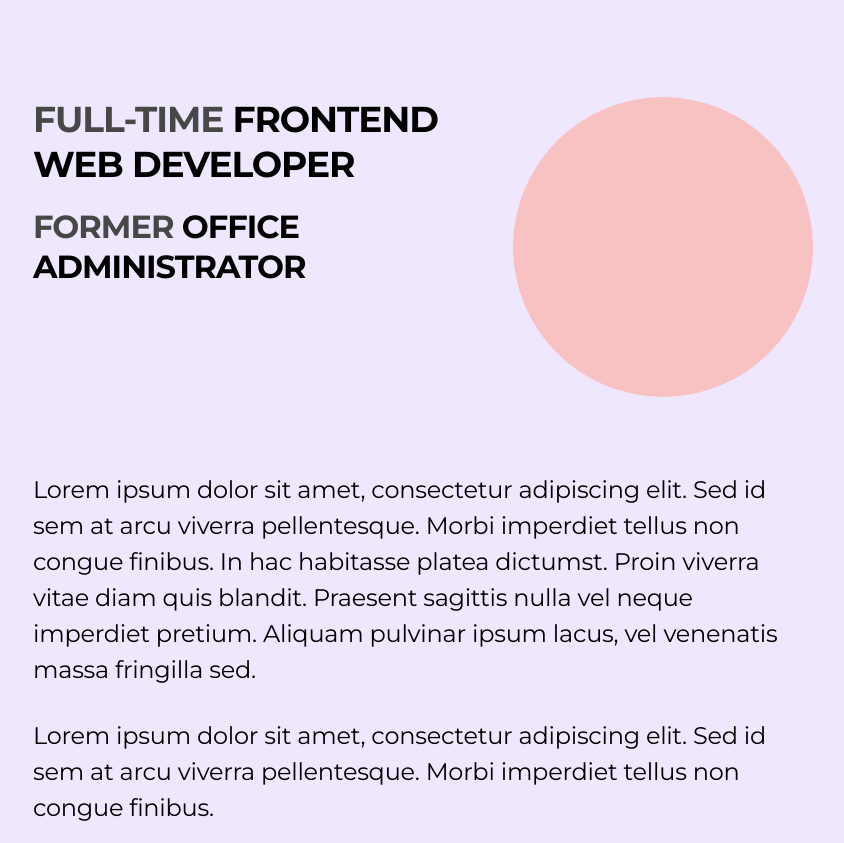
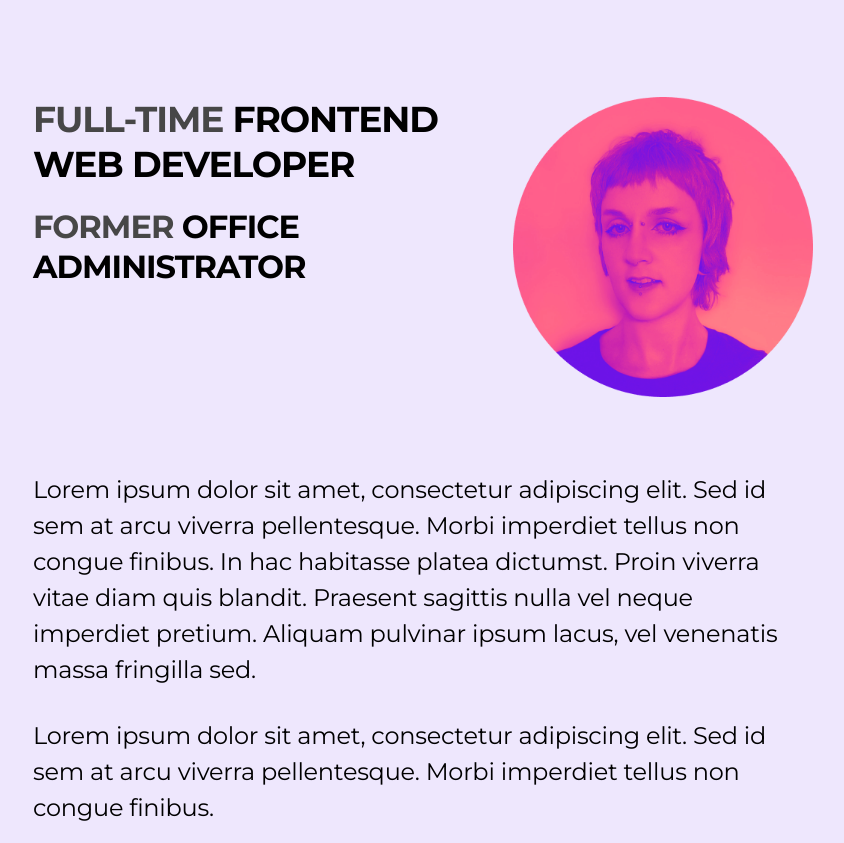
Before and after one commit to frances-m/francesm-dev, a plain HTML site: page index.html in a window 1280 px wide. Shown: the part 1009-1852 px from the top of the page, without its empty margins (217-1061 px from the left). Drawn offline with Linux system fonts and the light colour scheme.

Commit message:
add headshot :alien:

```diff
--- a/styles/sass/partials/_about.scss
+++ b/styles/sass/partials/_about.scss
@@ -23,9 +23,11 @@
         justify-self: flex-end;
         height: 400px;
         width: 400px;
-        border-radius: 50%;
 
-        background-color: #F8C2C2;
+
+        background-image: url(../assets/images/headshot.png);
+        background-repeat: no-repeat;
+        background-size: cover;
     }
 
     &__bio {
```
Also changed, not shown: assets/images/headshot.png (added), styles/styles.css.
